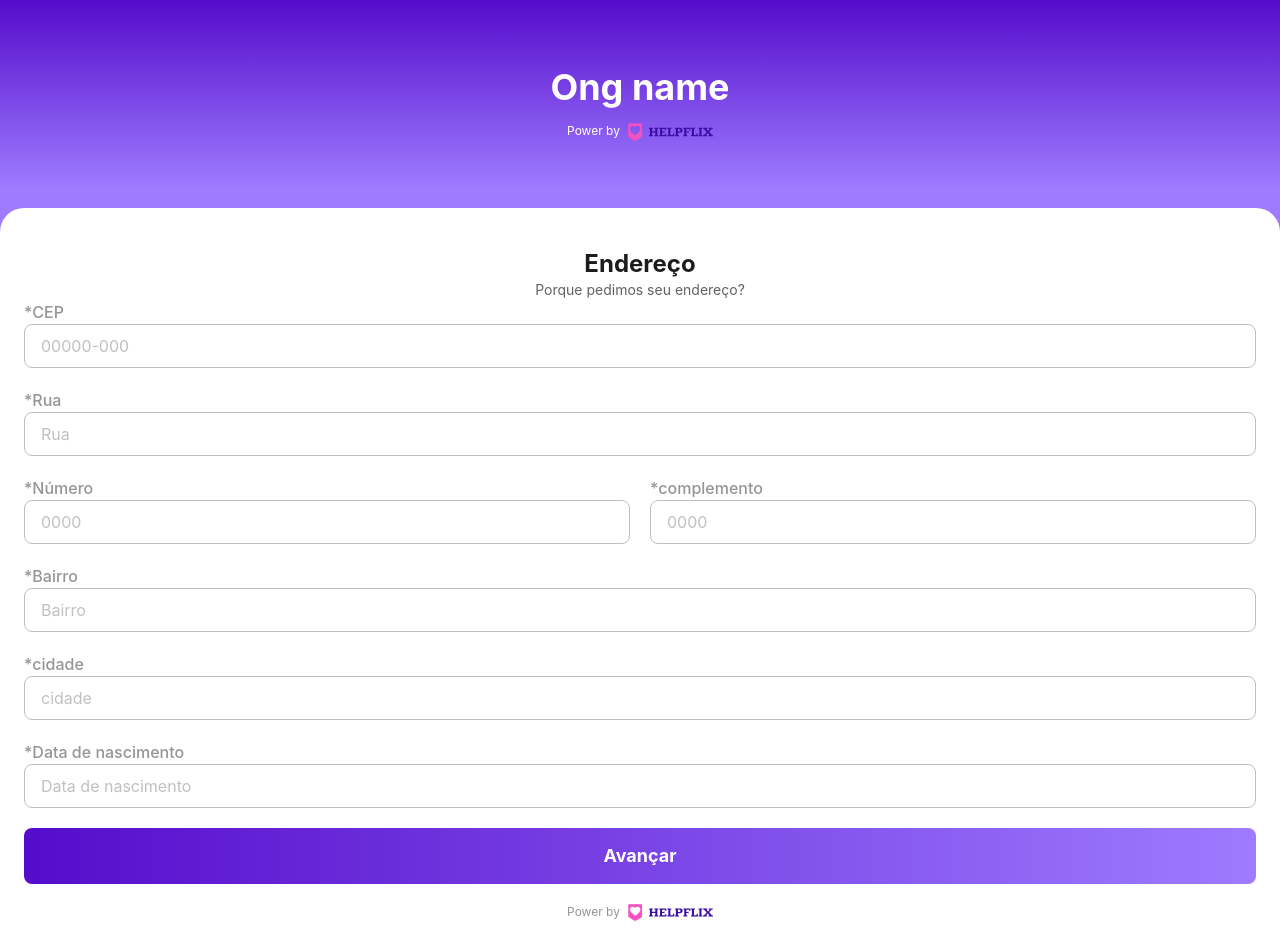
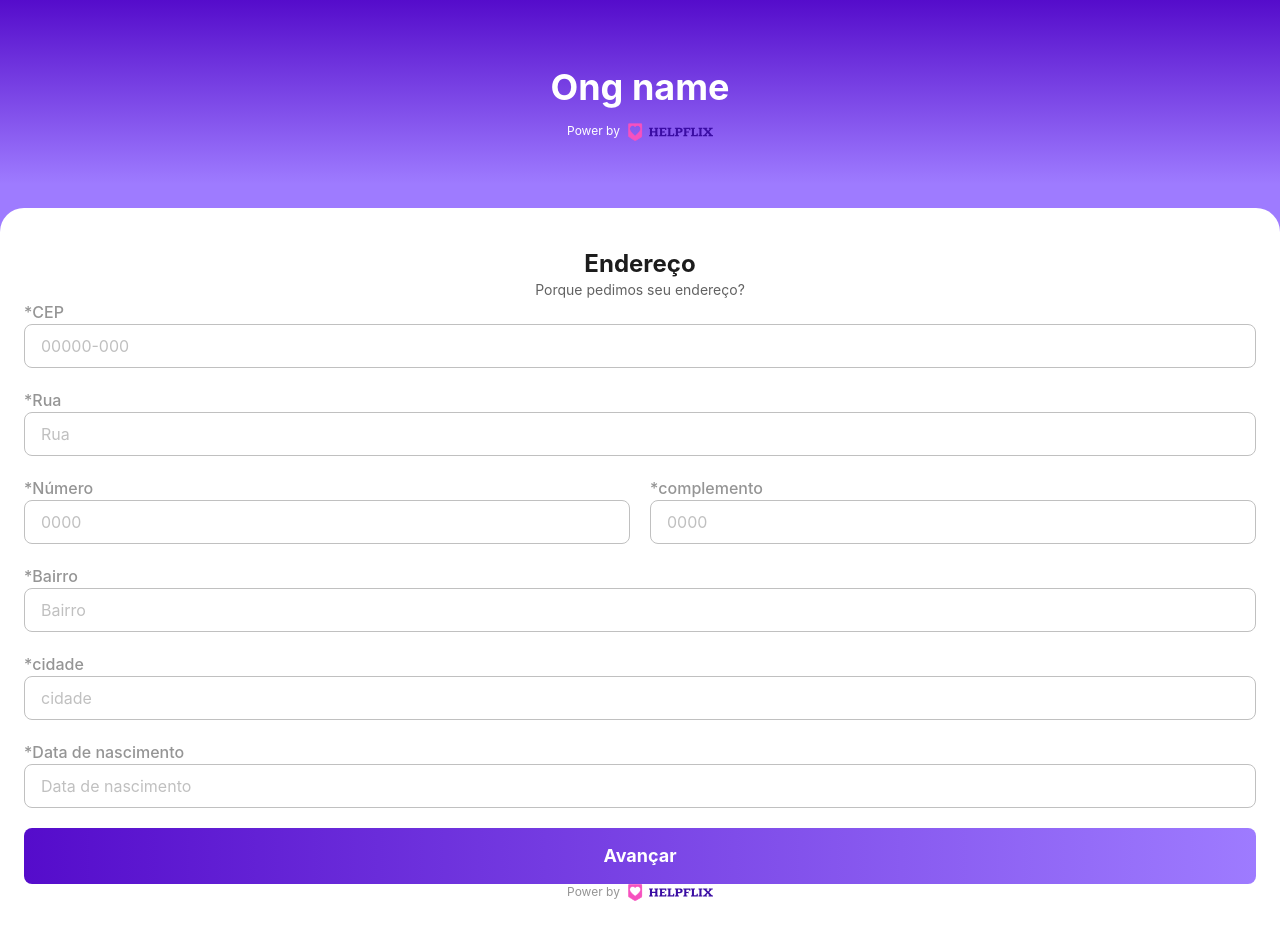
Before and after one commit to wendelfreitas/helpflix, a Next.js app: page /address in a window 1280 px wide. Built offline with nearby package versions, Linux system fonts and the light colour scheme.

Commit message:
feat: add className prop in component

```diff
--- a/src/app/components/Logo/index.tsx
+++ b/src/app/components/Logo/index.tsx
@@ -2,9 +2,13 @@ import React from 'react';
 import logo from '../../../../public/img/logo.svg';
 import Image from 'next/image';
 
-export const HelpFlixLogo = () => {
+interface HelpFlixLogoProps {
+  className: string;
+}
+
+export const HelpFlixLogo = ({ className }: HelpFlixLogoProps) => {
   return (
-    <div className="flex gap-2 mt-5  justify-center">
+    <div className={`flex gap-2 justify-center ${className}`}>
       <p className="text-xs text-medium-gray">Power by</p>
       <Image src={logo} width={85} height={10} alt=" helpflix logo" />
     </div>
```
